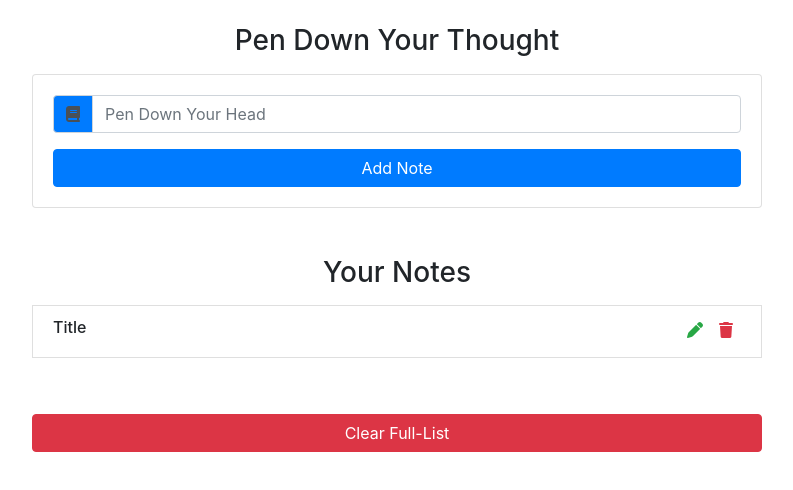
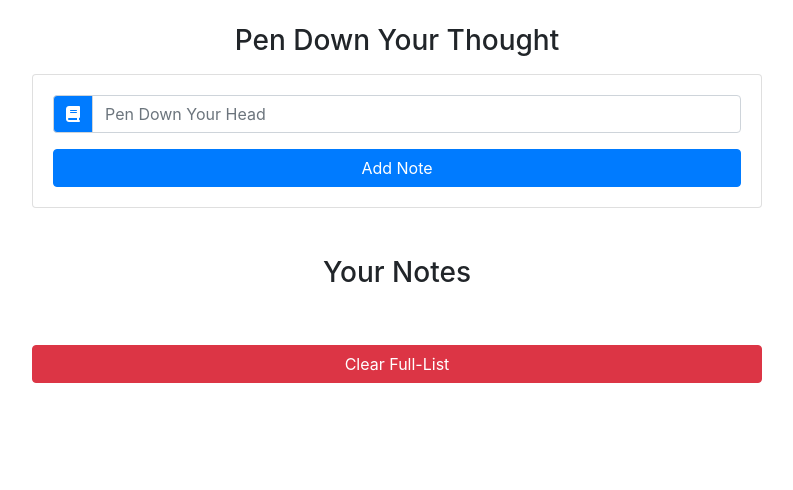
Before and after one commit to letmetnl/react-pendown, a React (Create React App) app: page / in a window 1280 px wide. Shown: the top 490 px of the page, without its empty margins (243-1036 px from the left). Built offline with nearby package versions, Linux system fonts and the light colour scheme.

Commit message:
added State and used props for adding items and list rendering

```diff
--- a/src/App.js
+++ b/src/App.js
@@ -5,8 +5,68 @@ import FullList from "./components/FullList";
 // import "./App.css";
 // importing bootstrap deendency installed
 import "bootstrap/dist/css/bootstrap.min.css";
-import uuid from "uuid";
+import { v4 as uuid } from "uuid";
 export default class App extends Component {
+  // setting state
+  state = {
+    items: [],
+    id: uuid(),
+    item: "",
+    editItem: false,
+  };
+  handleChange = (e) => {
+    this.setState({
+      item: e.target.value,
+    });
+  };
+
+  handleSubmit = (e) => {
+    e.preventDefault(); // prevent defaults
+    // add new items
+    const newItem = {
+      id: this.state.id,
+      title: this.state.item,
+    };
+    console.log(newItem);
+    const updatedItems = [...this.state.items, newItem];
+    this.setState({
+      items: updatedItems,
+      item: "",
+      id: uuid(),
+      editItem: false,
+    });
+  };
+
+  // Clear List
+  clearList = () => {
+    this.setState({
+      items: [],
+    });
+  };
+
+  // Delete individual items
+  handleDelete = (id) => {
+    const filteredItems = this.state.items.filter((item) => item.id !== id);
+
+    this.setState({
+      items: filteredItems,
+    });
+  };
+
+  // Edit todo item
+  handleEdit = (id) => {
+    const filteredItems = this.state.items.filter((item) => item.id !== id);
+
+    const selectedItem = this.state.items.find((item) => item.id === id);
+
+    this.setState({
+      items: filteredItems,
+      item: selectedItem.title,
+      editItem: true,
+      id: id,
+    });
+  };
+
   render() {
     return (
       <div className="container">
@@ -15,8 +75,18 @@ export default class App extends Component {
             <h3 className="text-capitalize text-center">
               Pen Down Your Thought
             </h3>
-            <TaskInput />
-            <FullList />
+            <TaskInput
+              item={this.state.item}
+              handleChange={this.handleChange}
+              handleSubmit={this.handleSubmit}
+              editItem={this.state.editItem}
+            />
+            <FullList
+              items={this.state.items}
+              clearList={this.clearList}
+              handleDelete={this.handleDelete}
+              handleEdit={this.handleEdit}
+            />
           </div>
         </div>
       </div>
--- a/src/components/FullList.js
+++ b/src/components/FullList.js
@@ -3,10 +3,15 @@ import React, { Component } from "react";
 import Item from "./Item";
 export default class FullList extends Component {
   render() {
+    const { items } = this.props;
+
     return (
       <ul className="list-group my-5">
         <h3 className="text-capitalize text-center">Your Notes</h3>
-        <Item />
+        {items.map((item) => {
+          return <Item key={item.id} title={item.title} />;
+        })}
+
         <button
           type="button"
           className="btn btn-danger btn-block text-capitalize mt-5"
--- a/src/components/Item.js
+++ b/src/components/Item.js
@@ -2,9 +2,10 @@ import React, { Component } from "react";
 
 export default class Item extends Component {
   render() {
+    const { title } = this.props;
     return (
       <li className="list-group-item text-capitalize d-flex justify-content-between my-2">
-        <h6>Title</h6>
+        <h6>{title}</h6>
         <div className="icon">
           <span className="mx-2 text-success">
             <i className="fas fa-pen"></i>
--- a/src/components/TaskInput.js
+++ b/src/components/TaskInput.js
@@ -1,13 +1,14 @@
 import React, { Component } from "react";
 
-export default class takingInput extends Component {
+export default class TaskInput extends Component {
   render() {
+    const { item, handleChange, handleSubmit } = this.props;
     return (
       <div className="card card-body my-3">
-        <form>
+        <form onSubmit={handleSubmit}>
           <div className="input-group">
             <div className="input-group-prepend">
-              <div className="input-group-text bg-primary text-red">
+              <div className="input-group-text bg-primary text-white">
                 <i className="fas fa-book"></i>
               </div>
             </div>
@@ -15,6 +16,8 @@ export default class takingInput extends Component {
               type="text"
               className="form-control text-capitalize"
               placeholder="Pen Down Your head"
+              value={item}
+              onChange={handleChange}
             />
           </div>
           <button type="submit" className="btn btn-block btn-primary mt-3">
```
